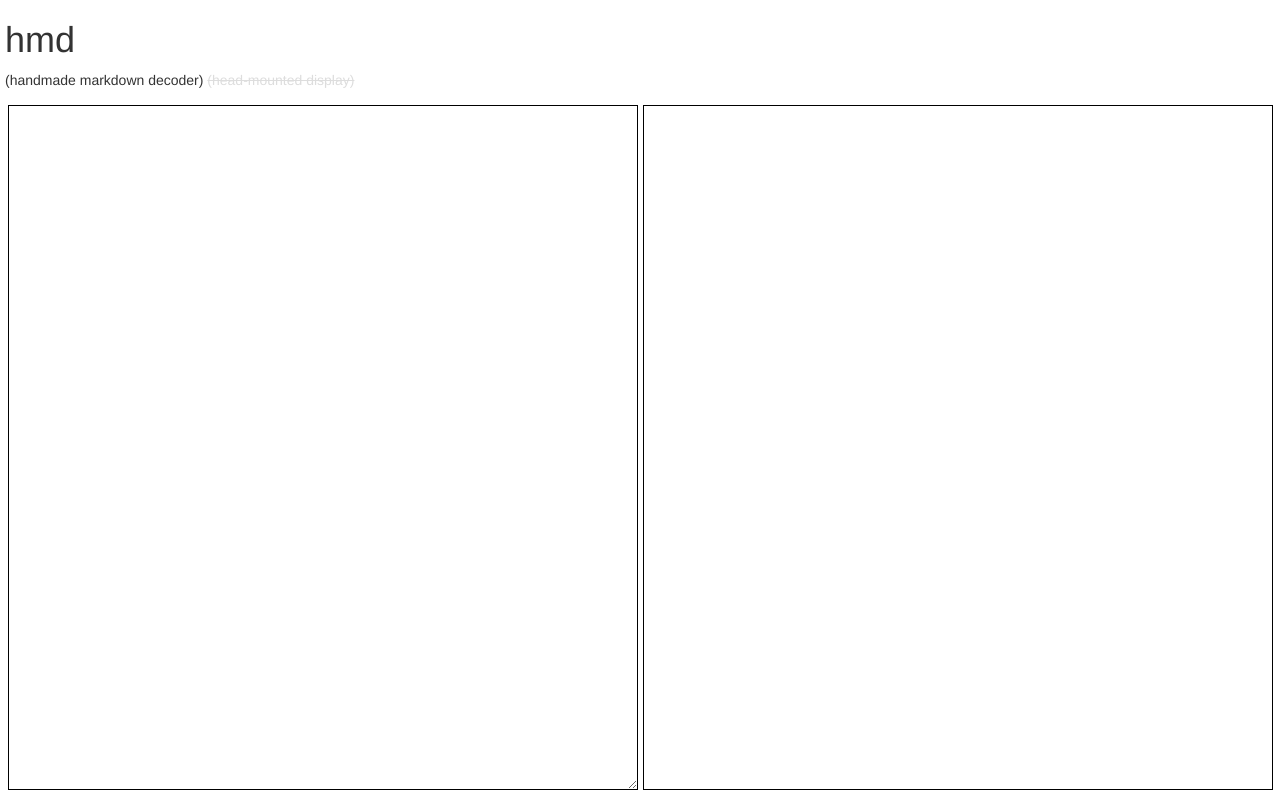
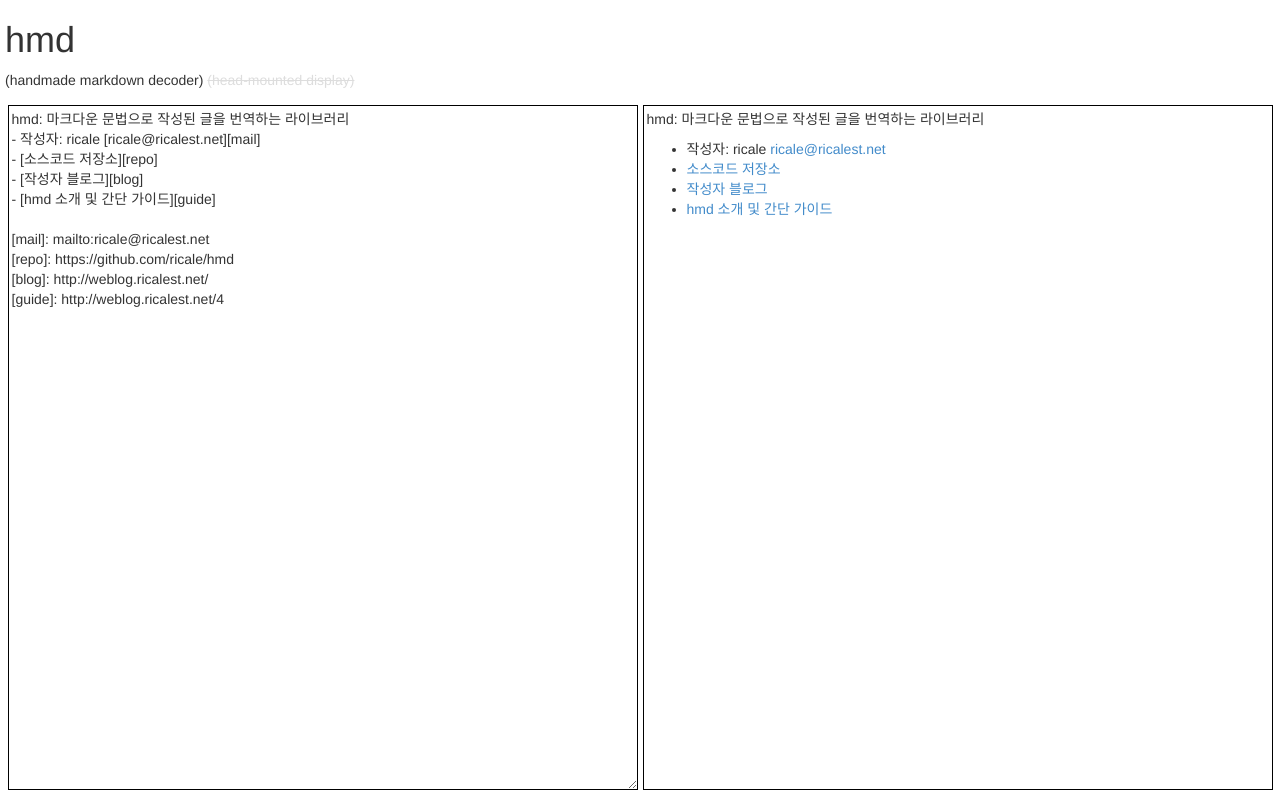
Before and after one commit to ricale/hmd, a website: page sample/index.html in a window 1280 px wide. Shown: the top 797 px of the page. Drawn offline with nearby package versions, Linux system fonts and the light colour scheme.

Commit message:
Update sample page Remove TabCharacter option

```diff
--- a/sample/index.html
+++ b/sample/index.html
@@ -65,7 +65,16 @@
   </div>
 
   <div id="container" class="container">
-    <textarea id="source" class="source box hmd-markdown"></textarea><div id="target" class="target box hmd-markdown"></div>
+    <textarea id="source" class="source box hmd-markdown">hmd: 마크다운 문법으로 작성된 글을 번역하는 라이브러리
+- 작성자: ricale [ricale@ricalest.net][mail]
+- [소스코드 저장소][repo]
+- [작성자 블로그][blog]
+- [hmd 소개 및 간단 가이드][guide]
+
+[mail]: mailto:ricale@ricalest.net
+[repo]: https://github.com/ricale/hmd
+[blog]: http://weblog.ricalest.net/
+[guide]: http://weblog.ricalest.net/4</textarea><div id="target" class="target box hmd-markdown"></div><div id="target" class="target box hmd-markdown"></div>
   </div>
 </body>
 </html>
--- a/src/hmd.js
+++ b/src/hmd.js
@@ -1520,8 +1520,8 @@
 
                 options = options === undefined ? {} : options;
                 options.UseTabKey         = options.UseTabKey === undefined         ? true    : options.UseTabKey;
-                options.TabCharacter      = options.TabCharacter === undefined      ? 'space' : options.TabCharacter;
                 options.AutoScrollPreview = options.AutoScrollPreview === undefined ? true    : options.AutoScrollPreview;
+                // options.TabCharacter      = options.TabCharacter === undefined      ? 'space' : options.TabCharacter;
 
 
                 addEvent(sourceTextareaElement, 'keydown', forceKeydownEventForFirefox);
```
